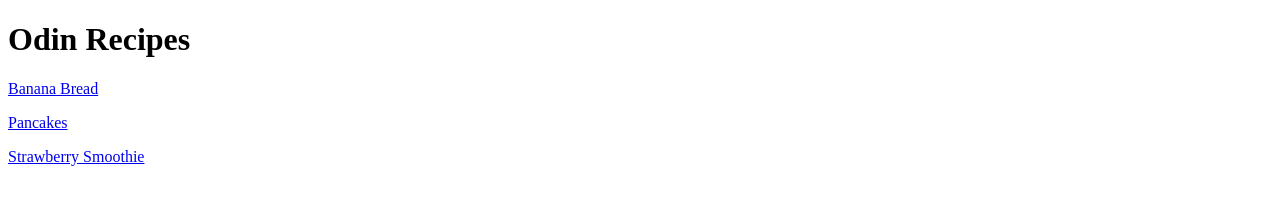
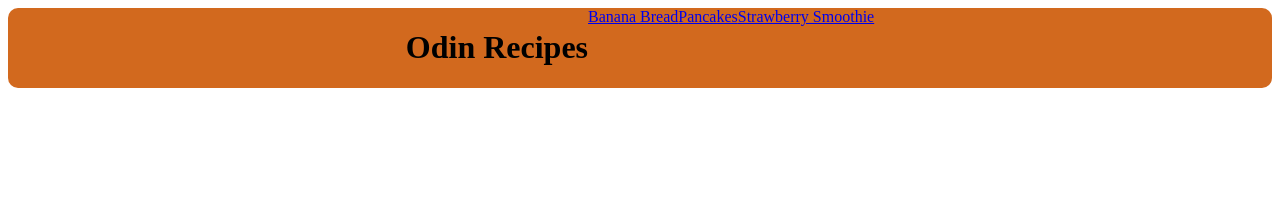
Before and after one commit to BarbarossaLives/recipes_project, a plain HTML site: page index.html in a window 1280 px wide. Drawn offline with Linux system fonts and the light colour scheme.

Commit message:
updating file for transfer to main comouter

```diff
--- a/index.html
+++ b/index.html
@@ -5,13 +5,16 @@
     <meta charset="UTF-8">
     <meta name="viewport" content="width=device-width, initial-scale=1.0">
     <title>Odin Recipes</title>
+    <link rel="stylesheet" href="style.css">
 </head>
 
 <body>
-    <h1> Odin Recipes</h1>
-    <p><a href="recipes/bananabread.html">Banana Bread</a></p>
-    <p><a href="recipes/pancakes.html">Pancakes</a></p>
-    <p><a href="recipes/strawberrysmoothie.html">Strawberry Smoothie</a></p>
+    <div class="container">
+        <h1 class="index_title"> Odin Recipes</h1>
+        <a class="recipe_link" href="recipes/bananabread.html">Banana Bread</a>
+        <a class="recipe_link" href="recipes/pancakes.html">Pancakes</a>
+        <a class="recipe_link" href="recipes/strawberrysmoothie.html">Strawberry Smoothie</a>
+    </div>
 
 </body>
 
--- /dev/null
+++ b/style.css
@@ -0,0 +1,18 @@
+.container{
+    display: flex;
+    justify-content: center;
+    min-width: 800;
+    background-color: chocolate;
+    border: 2px black;
+    border-radius: 10px;
+    flex-wrap: wrap;
+
+}
+.recipe_link{
+    display: flex;
+}
+.index_title{
+    font: Georgia;
+    font-size: 36;
+
+}
```
Also changed, not shown: recipes/bananabread.html (+2 -2 lines).
